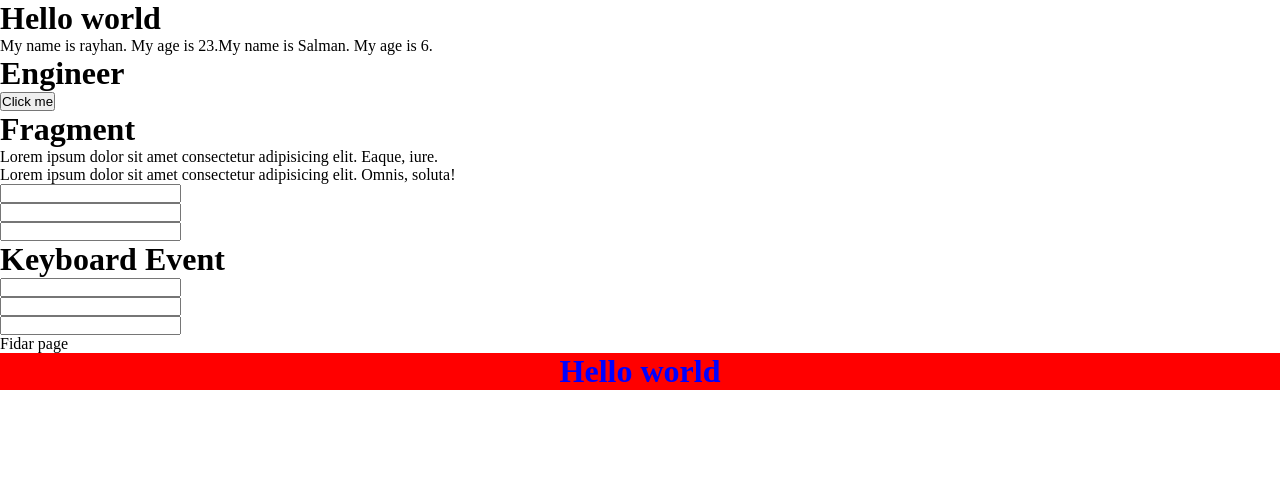
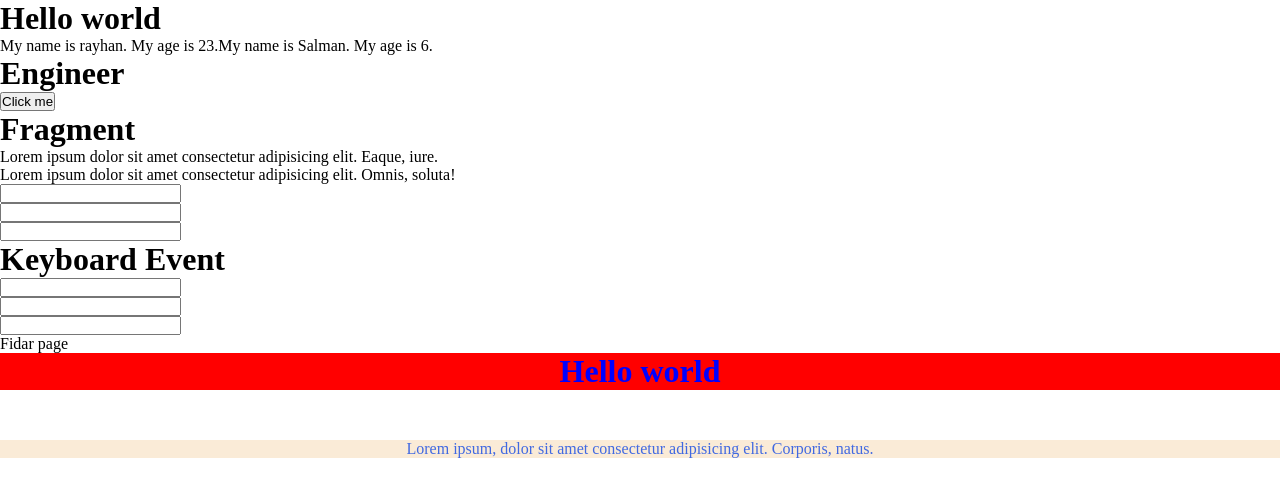
Before and after one commit to SayedUddinRayhan/React-Learning, a React (Create React App) app in the folder 01/first_app/: page / in a window 1280 px wide. Shown: the top 496 px of the page. Built offline with nearby package versions, Linux system fonts and the light colour scheme.

Commit message:
Learned external css

```diff
--- a/01/first_app/src/Pages/Adminpanel.jsx
+++ b/01/first_app/src/Pages/Adminpanel.jsx
@@ -1,5 +1,6 @@
 import React, { Component } from 'react'
 import Fidar from './Fidar';
+import './Externalcss.css'
 
 
 export default class Adminpanel extends Component {
--- /dev/null
+++ b/01/first_app/src/Pages/Externalcss.css
@@ -0,0 +1,6 @@
+.cls1 {
+    background-color: antiquewhite;
+    color: royalblue;
+    text-align: center;
+    margin-top: 50px;
+}
--- a/01/first_app/src/Pages/Style.jsx
+++ b/01/first_app/src/Pages/Style.jsx
@@ -9,6 +9,7 @@ function Style() {
     return (
         <div>
             <h1 style={style1}>Hello world</h1>
+            <p className='cls1'>Lorem ipsum, dolor sit amet consectetur adipisicing elit. Corporis, natus.</p>
         </div>
     )
 }
```
